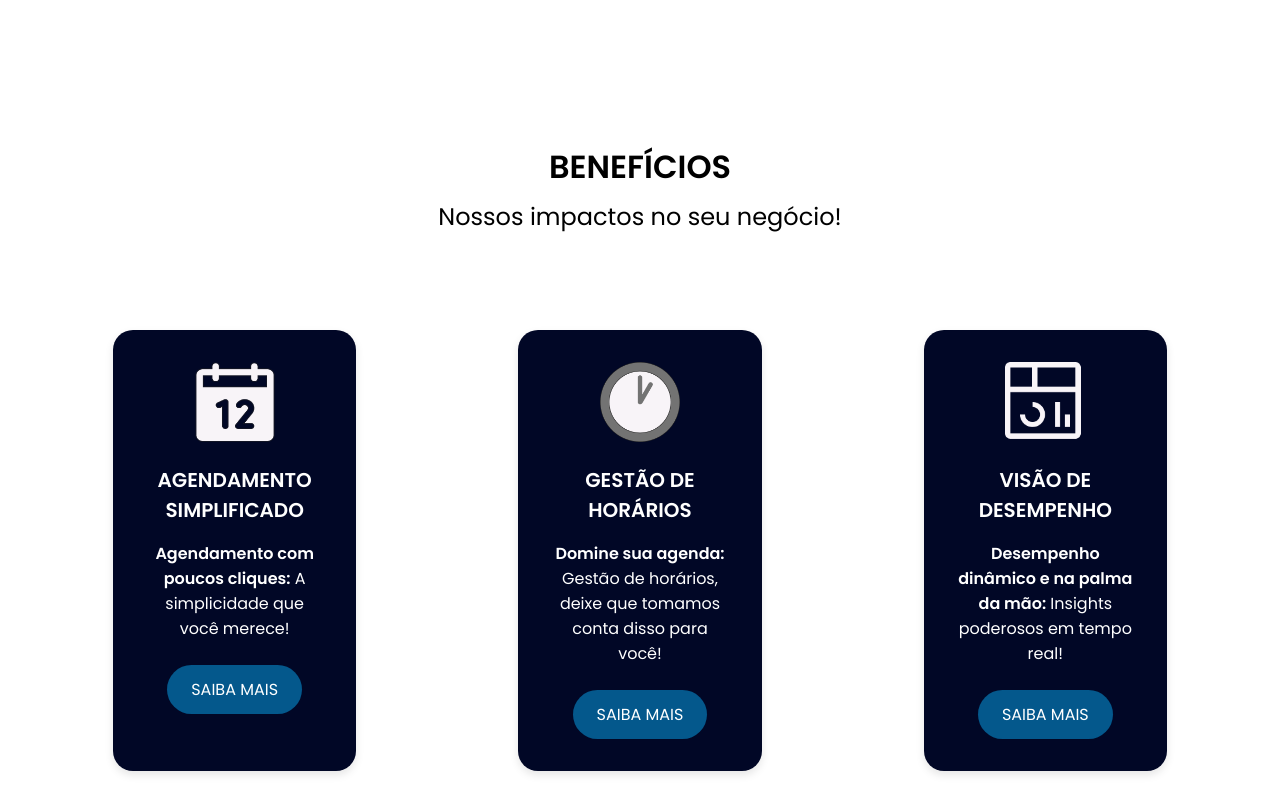
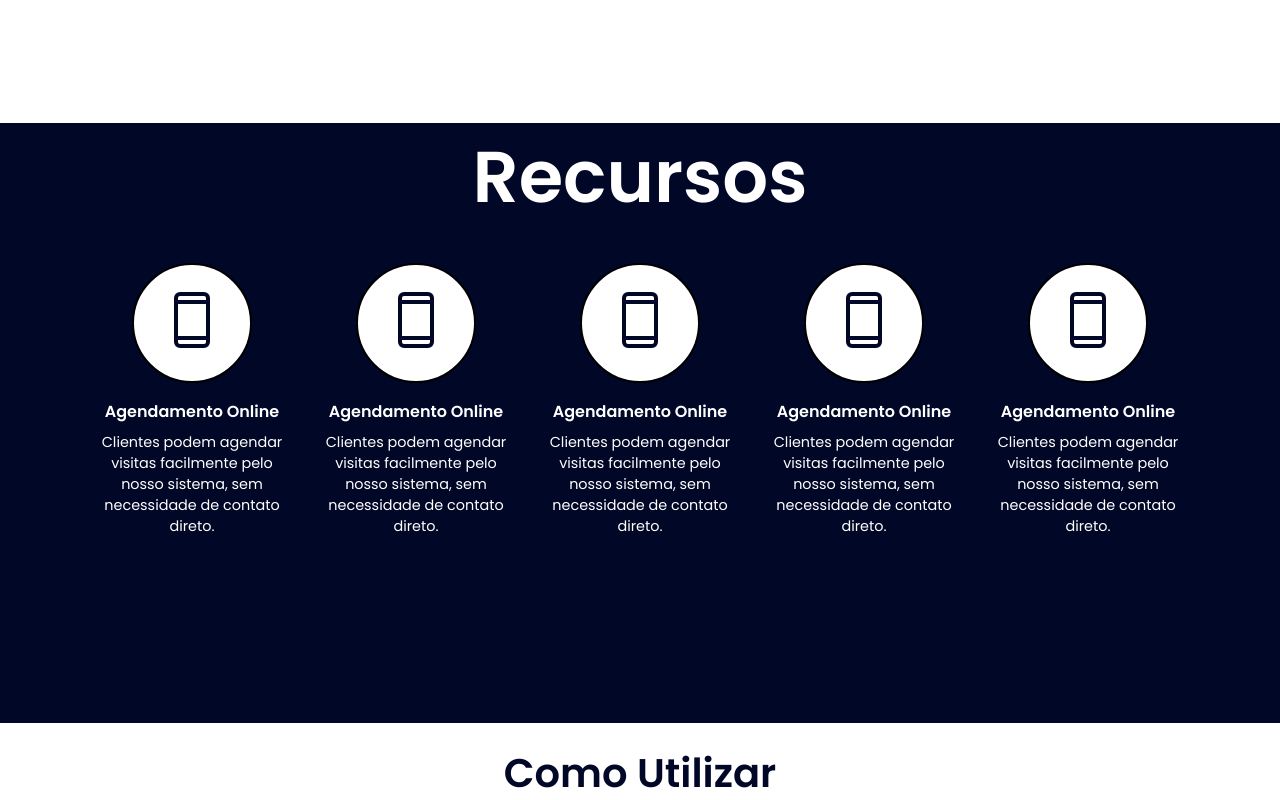
Before and after one commit to Agendou/agendou-web-front, a React (Create React App) app: page / in a window 1280 px wide. Shown: the part 1420-2220 px from the top of the page. Built offline with nearby package versions, Linux system fonts and the light colour scheme.

Commit message:
feature: criação da sessão de recursos

```diff
--- a/src/components/Header/Header.jsx
+++ b/src/components/Header/Header.jsx
@@ -11,10 +11,10 @@ const Header = () => {
       <nav>
         <ul className={styles.navList}>
           <div>
-            <li><a href="#solucao" className={styles.navText}>Nossa solução</a></li>
+            <li><a href="#solucao" className={styles.navText}>Quem pode usar</a></li>
             <li><a href="#recursos" className={styles.navText}>Recursos</a></li>
             <li><a href="#vantagens" className={styles.navText}>Vantagens</a></li>
-            <li><a href="#depoimentos" className={styles.navText}>Depoimentos</a></li>
+            <li><a href="#depoimentos" className={styles.navText}>Sobre nós</a></li>
         </div>
           <div>
             <li><a href="#experimente" className={styles.experimente}>EXPERIMENTE</a></li>
--- a/src/components/LandingPage/Benefits/Benefits.jsx
+++ /dev/null
@@ -1,42 +0,0 @@
-import React from "react";
-import styles from "./Benefits.module.css"
-import calendar from "../../../assets/images/calendar.png"
-import clock from "../../../assets/images/clock.png"
-import dashboard from "../../../assets/images/dashboard.png"
-
-const Benefits = () => {
-    return (
-        <section id="benefits" className={styles["section"]}>
-            <div className={styles["title-container"]}>
-                <h1>BENEFÍCIOS</h1>
-                <h2>Nossos impactos no seu negócio!</h2>
-            </div>
-            <div>
-                <div className={styles.container}>
-                    <div className={styles.card}>
-                        <img src={calendar} alt="Agendamento Simplificado" className={styles.icon} />
-                        <h3>AGENDAMENTO SIMPLIFICADO</h3>
-                        <p className={styles.paragraph}><span>Agendamento com poucos cliques:</span> A simplicidade que você merece!</p>
-                        <button className={styles.button}>SAIBA MAIS</button>
-                    </div>
-
-                    <div className={styles.card}>
-                        <img src={clock} alt="Gestão de Horários" className={styles.icon} />
-                        <h3>GESTÃO DE HORÁRIOS</h3>
-                        <p className={styles.paragraph}><span>Domine sua agenda:</span> Gestão de horários, deixe que tomamos conta disso para você!</p>
-                        <button className={styles.button}>SAIBA MAIS</button>
-                    </div>
-
-                    <div className={styles.card}>
-                      <img src={dashboard} alt="Visão de Desempenho" className={styles.icon} />
-                      <h3>VISÃO DE DESEMPENHO</h3>
-                      <p className={styles.paragraph}><span>Desempenho dinâmico e na palma da mão:</span> Insights poderosos em tempo real!</p>
-                      <button className={styles.button}>SAIBA MAIS</button>
-                    </div>
-                </div>
-            </div>
-        </section>
-    )
-}
-
-export default Benefits;
--- a/src/components/LandingPage/Benefits/Benefits.module.css
+++ /dev/null
@@ -1,79 +0,0 @@
-.section {
-    height: 120vh;
-    margin-top: 100px;
-}
-
-.title-container {
-    display: flex;
-    flex-direction: column;
-    justify-content: center;
-    align-items: center;
-    gap: 0.5rem;
-}
-
-.title-container h1 {
-  font-size: 2rem;
-}
-
-.title-container h2 {
-  font-size: 1.5rem;
-  font-weight: 300;
-}
-
-.container {
-    display: flex;
-    justify-content: space-around;
-    padding: 2rem;
-    margin-top: 5%;
-    width: 100%;
-  }
-
-  .card {
-    background-color: #010726;
-    color: #fff;
-    text-align: center;
-    border-radius: 20px;
-    padding: 2rem;
-    width: 20%;
-    box-shadow: 0 4px 8px rgba(0, 0, 0, 0.1);
-    transition: transform 0.3s ease;
-  }
-
-  .card:hover {
-    transform: translateY(-10px);
-  }
-
-  .icon {
-    width: 80px;
-    height: 80px;
-    margin-bottom: 1rem;
-  }
-
-  h3 {
-    font-size: 1.25rem;
-    margin-bottom: 1rem;
-  }
-
-  .paragraph {
-    font-size: 1rem;
-    margin-bottom: 1.5rem;
-  }
-
-  .paragraph span {
-    font-weight: bold;
-  }
-
-  .button {
-    background-color: #04588C;
-    color: #fff;
-    border: none;
-    padding: 0.75rem 1.5rem;
-    border-radius: 25px;
-    font-size: 1rem;
-    cursor: pointer;
-    transition: background-color 0.3s ease;
-  }
-
-  .button:hover {
-    background-color: #04588ca8;
-  }
--- /dev/null
+++ b/src/components/LandingPage/Features/Features.jsx
@@ -0,0 +1,89 @@
+import React from "react";
+import styles from "./Features.module.css";
+import { DeviceMobile } from "@phosphor-icons/react";
+
+const Features = () => {
+  return (
+    <section id="features" className={styles["section"]}>
+      <div className={styles.container}>
+        <div className={styles.titleBox}>
+          <h1>Recursos</h1>
+        </div>
+        <div className={styles.cardsContainer}>
+          <div className={styles.card}>
+            <div className={styles.iconBorder}>
+              <div>
+                <DeviceMobile size={64} color="#010726" />
+              </div>
+            </div>
+            <div className={styles.cardText}>
+              <h2>Agendamento Online</h2>
+              <p>
+                Clientes podem agendar visitas facilmente pelo nosso sistema,
+                sem necessidade de contato direto.
+              </p>
+            </div>
+          </div>
+          <div className={styles.card}>
+            <div className={styles.iconBorder}>
+              <div>
+                <DeviceMobile size={64} color="#010726" />
+              </div>
+            </div>
+            <div className={styles.cardText}>
+              <h2>Agendamento Online</h2>
+              <p>
+                Clientes podem agendar visitas facilmente pelo nosso sistema,
+                sem necessidade de contato direto.
+              </p>
+            </div>
+          </div>
+          <div className={styles.card}>
+            <div className={styles.iconBorder}>
+              <div>
+                <DeviceMobile size={64} color="#010726" />
+              </div>
+            </div>
+            <div className={styles.cardText}>
+              <h2>Agendamento Online</h2>
+              <p>
+                Clientes podem agendar visitas facilmente pelo nosso sistema,
+                sem necessidade de contato direto.
+              </p>
+            </div>
+          </div>
+          <div className={styles.card}>
+            <div className={styles.iconBorder}>
+              <div>
+                <DeviceMobile size={64} color="#010726" />
+              </div>
+            </div>
+            <div className={styles.cardText}>
+              <h2>Agendamento Online</h2>
+              <p>
+                Clientes podem agendar visitas facilmente pelo nosso sistema,
+                sem necessidade de contato direto.
+              </p>
+            </div>
+          </div>
+          <div className={styles.card}>
+            <div className={styles.iconBorder}>
+              <div>
+                <DeviceMobile size={64} color="#010726" />
+              </div>
+            </div>
+            <div className={styles.cardText}>
+              <h2>Agendamento Online</h2>
+              <p>
+                Clientes podem agendar visitas facilmente pelo nosso sistema,
+                sem necessidade de contato direto.
+              </p>
+            </div>
+          </div>
+        </div>
+      </div>
+    </section>
+  );
+};
+
+export default Features;
--- /dev/null
+++ b/src/components/LandingPage/Features/Features.module.css
@@ -0,0 +1,62 @@
+.section {
+    height: 75vh;
+    margin-top: 10vh;
+    background-color: #010726;
+}
+
+.container {
+  display: flex;
+  flex-direction: column;
+  align-items: center;
+  gap: 2rem;
+}
+
+.titleBox {
+  font-size: 3rem;
+  color: #FFF;
+}
+
+.cardsContainer {
+  display: flex;
+  width: 85%;
+  justify-content: space-evenly;
+  align-items: center;
+  gap: 2rem;
+}
+
+.card {
+  width: 20%;
+  display: flex;
+  flex-direction: column;
+  gap: 1rem;
+  align-items: center;
+}
+
+.iconBorder {
+  background-color: #FFF;
+  border: 2px solid #000;
+  border-radius: 100%;
+  width: 120px;
+  height: 120px;
+  display: flex;
+  align-items: center;
+  justify-content: center;
+  box-shadow: #000;
+}
+
+.cardText {
+  display: flex;
+  flex-direction: column;
+  align-items: center;
+  text-align: center;
+  gap: 0.5rem;
+  color: #FFF;
+}
+
+.cardText h2 {
+  font-size: 1rem;
+}
+
+.cardText p {
+  font-size: 0.9rem;
+}
--- a/src/components/LandingPage/WhoCanUse/Solution.jsx
+++ b/src/components/LandingPage/WhoCanUse/WhoCanUse.jsx
@@ -1,5 +1,5 @@
 import React from "react";
-import styles from "./Solution.module.css";
+import styles from "./WhoCanUse.module.css";
 import Card from "@mui/material/Card";
 import CardContent from "@mui/material/CardContent";
 import CardMedia from "@mui/material/CardMedia";
--- a/src/components/LandingPage/WhoCanUse/Solution.module.css
+++ b/src/components/LandingPage/WhoCanUse/WhoCanUse.module.css
@@ -28,7 +28,7 @@
     display: flex;
     align-items: center;
     justify-items: center;
-    gap: 1.5rem;
+    gap: 2.5rem;
 }
 
 .card {
--- a/src/pages/Home/Home.jsx
+++ b/src/pages/Home/Home.jsx
@@ -1,8 +1,8 @@
 import React from "react";
 import Header from "../../components/Header/Header"
 import Start from "../../components/LandingPage/Start/Start";
-import Solution from "../../components/LandingPage/WhoCanUse/Solution";
-import Benefits from "../../components/LandingPage/Benefits/Benefits"
+import Features from "../../components/LandingPage/WhoCanUse/WhoCanUse";
+import Benefits from "../../components/LandingPage/Features/Features"
 import Use from "../../components/LandingPage/Use/Use";
 import Footer from "../../components/Footer/Footer";
 
@@ -11,7 +11,7 @@ const Home = () => {
     <>
       <Header/>
       <Start/>
-      <Solution/>
+      <Features/>
       <Benefits/>
       <Use/>
       <Footer/>
```
